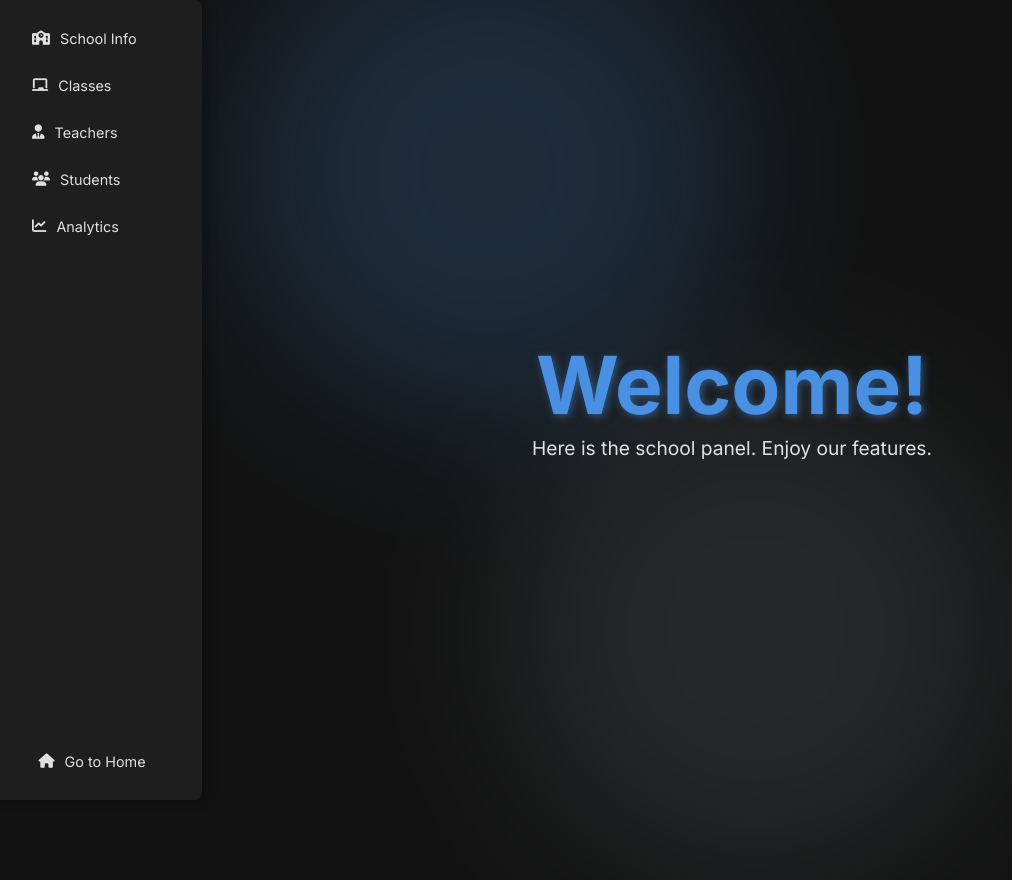
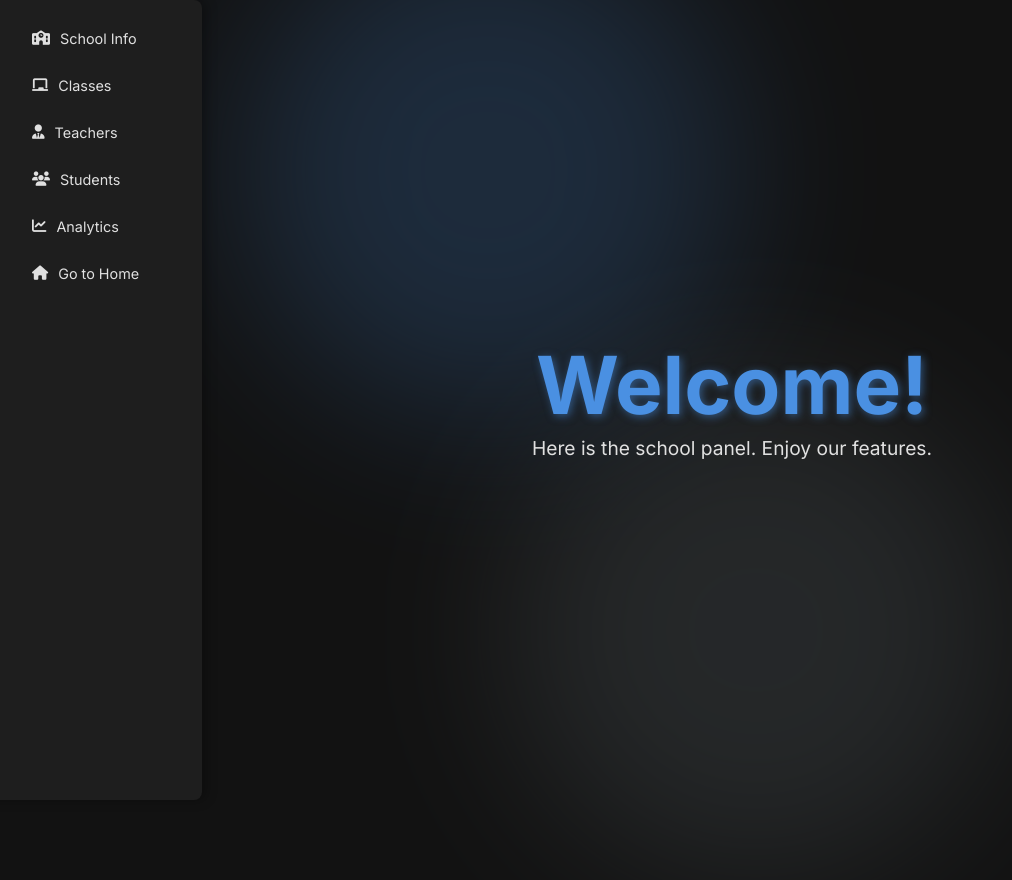
Before and after one commit to SEPAD-Project/WebApplication, a Flask app: page /panel/home in a window 1280 px wide. Shown: the whole page, without its empty margins (18-1030 px from the left). Run offline with Flask 3, Linux system fonts and the light colour scheme; the visitor is signed in with stand-in values (Sample User, id 1).

Commit message:
fix go back home button is panel sidebar

```diff
--- a/app/static/css/school/home.css
+++ b/app/static/css/school/home.css
@@ -83,26 +83,6 @@ body::after {
   font-weight: 500;
 }
 
-.go-to-home-btn {
-  align-items: center;
-  border-radius: 8px;
-  color: #E0E0E0;
-  cursor: pointer;
-  display: flex;
-  gap: 10px;
-  margin-top: auto;
-  padding: 10px 15px;
-  text-align: left;
-  text-decoration: none;
-  transition: background-color 0.3s ease-in-out, color 0.3s ease-in-out;
-}
-
-.go-to-home-btn:hover {
-  background-color: #B3C8CF;
-  color: #121212;
-  font-weight: 500;
-}
-
 .content-area {
   align-items: center;
   color: #E0E0E0;
--- a/app/templates/school/home.html
+++ b/app/templates/school/home.html
@@ -26,8 +26,7 @@
         <a href="{{ url_for('analytics_routes.analytics_menu') }}" class="sidebar-item">
         <i class="fa-solid fa-chart-line"></i> Analytics
         </a>
-
-        <a href="{{ url_for('home_route.home') }}" class="go-to-home-btn">
+        <a href="{{ url_for('home_route.home') }}" class="sidebar-item">
           <i class="fa-solid fa-house"></i> Go to Home
         </a>
       </div>
--- a/app/templates/school/school_info.html
+++ b/app/templates/school/school_info.html
@@ -26,7 +26,7 @@
         <a href="{{ url_for('analytics_routes.analytics_menu') }}" class="sidebar-item">
             <i class="fa-solid fa-chart-line"></i> Analytics
         </a>
-        <a href="{{ url_for('home_route.home') }}" class="go-to-home-btn">
+        <a href="{{ url_for('home_route.home') }}" class="sidebar-item">
             <i class="fa-solid fa-house"></i> Go to Home
         </a>
     </div>
```
Also changed, not shown: app/static/css/school/school_info.css (+12 -33 lines).
